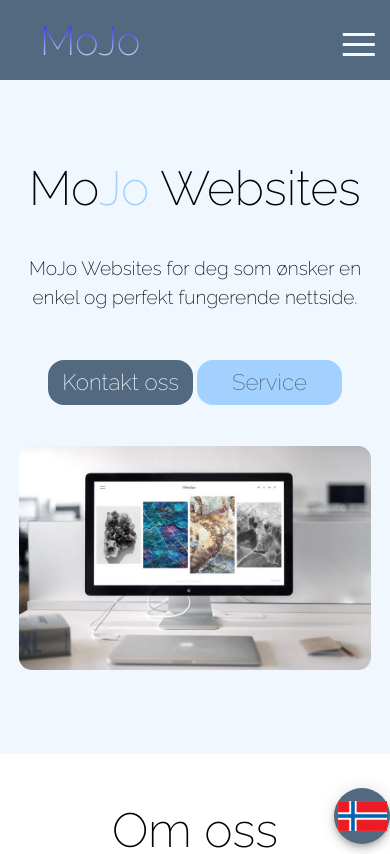
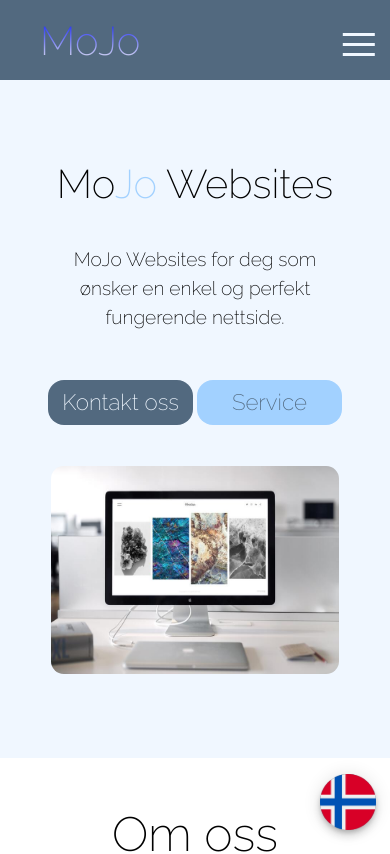
Before and after one commit to JohannesEA/React-mojo-websites-homepage, a React (Create React App) app: page / in a window 390 px wide. Shown: the top 854 px of the page. Built offline with nearby package versions, Linux system fonts and the light colour scheme.

Commit message:
Add new flags to language selector

```diff
--- a/src/App.js
+++ b/src/App.js
@@ -24,8 +24,8 @@ function App() {
     <div className="App">
 
     <NavBar/>
-    <Fab  color="primary" aria-label="add">
-    <img src={!isNorwegian ? "/assets/images/Norway.gif" : "/assets/images/English.png"} alt="flag-img" onClick={handleClick}></img>
+    <Fab className="language-selector" color="primary" aria-label="add">
+    <img  src={!isNorwegian ? "/assets/images/norwegian.png" : "/assets/images/english-logo.png"} alt="flag-img" onClick={handleClick}></img>
     </Fab>
      <Hero/>
      <About/>
--- a/src/components/Footer/Footer.js
+++ b/src/components/Footer/Footer.js
@@ -1,3 +1,4 @@
+import {Link} from "react-scroll";
 import "./footer.css";
 
 const Footer = () => {
@@ -6,7 +7,16 @@ const Footer = () => {
 
 
           <div className="footer-content">
-           <div className="footer-title title">MoJo</div>
+           <div className="footer-title title">
+           <Link
+              to="hero"
+              className="footer-link"
+              spy={true}
+              smooth={true}
+              offset={-100}
+              duration={400}
+              >MoJo</Link>
+              </div>
           <div className="text footer-text">MoJo Websites for deg som ønsker en enkel og perfekt fungerende nettside.</div>
           <div className="footer-icons">
           <i className="icon fab fa-facebook"></i>
--- a/src/components/Footer/footer.css
+++ b/src/components/Footer/footer.css
@@ -25,6 +25,10 @@
 
 }
 
+.footer-link{
+    cursor: pointer;
+}
+
 .footer-copyright{
     bottom: 0;
     text-align: center;
@@ -37,4 +41,5 @@
     color: white;
     margin: auto 1em;
     font-size: 2em;
+    cursor: pointer;
 }
--- a/src/index.css
+++ b/src/index.css
@@ -114,10 +114,14 @@ ul {
   z-index: 1001;
   background-color: var(--color-4) !important;
   position: fixed !important;
-  bottom: 0 !important;
-  right: 0 !important;
+  bottom: 1em !important;
+  right: 1em !important;
   left: auto !important;
   top: auto !important;
+}
+
+.language-selector img{
+  height: 4em;
 }
 
 /*End of fab butotn*/
@@ -154,6 +158,7 @@ ul {
 
 .hero-text {
   width: 20em;
+
 }
 
 
@@ -277,6 +282,7 @@ ul {
   .hero-text {
     font-size: 1.2rem;
     width: 18em;
+    padding: 0;
   }
 }
 
@@ -297,6 +303,10 @@ ul {
     width: 25em;
   }
 
+  .hero-text {
+    width: 15em;
+  }
+
 }
 
 @media screen and (max-width: 450px) {
@@ -307,7 +317,7 @@ ul {
   }
 
   .hero-title {
-    font-size: 3rem;
+    font-size: 2.5rem;
   }
 
   .hero-content {
@@ -319,7 +329,11 @@ ul {
 
 @media screen and (max-width: 400px) {
 
+  .hero-img img {
+    width: 18em;
+    height: 13em;
 
+  }
 
   .hero-content {
     width: 18em;
@@ -657,7 +671,7 @@ input {
 
 @media (max-width: 350px) {
   .contact-form-container {
-    padding: auto;
+    padding: 0;
   }
 
   .form-input {
```
Also changed, not shown: public/assets/images/english-logo.png (added), public/assets/images/norwegian.png (added).
